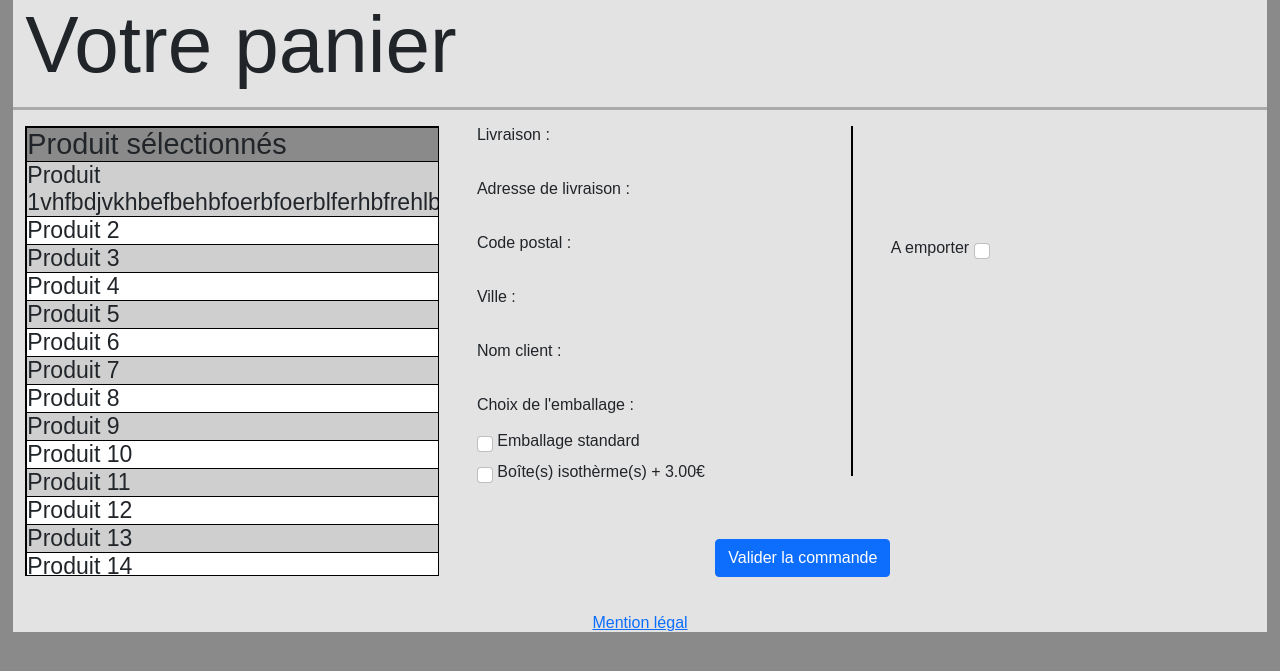
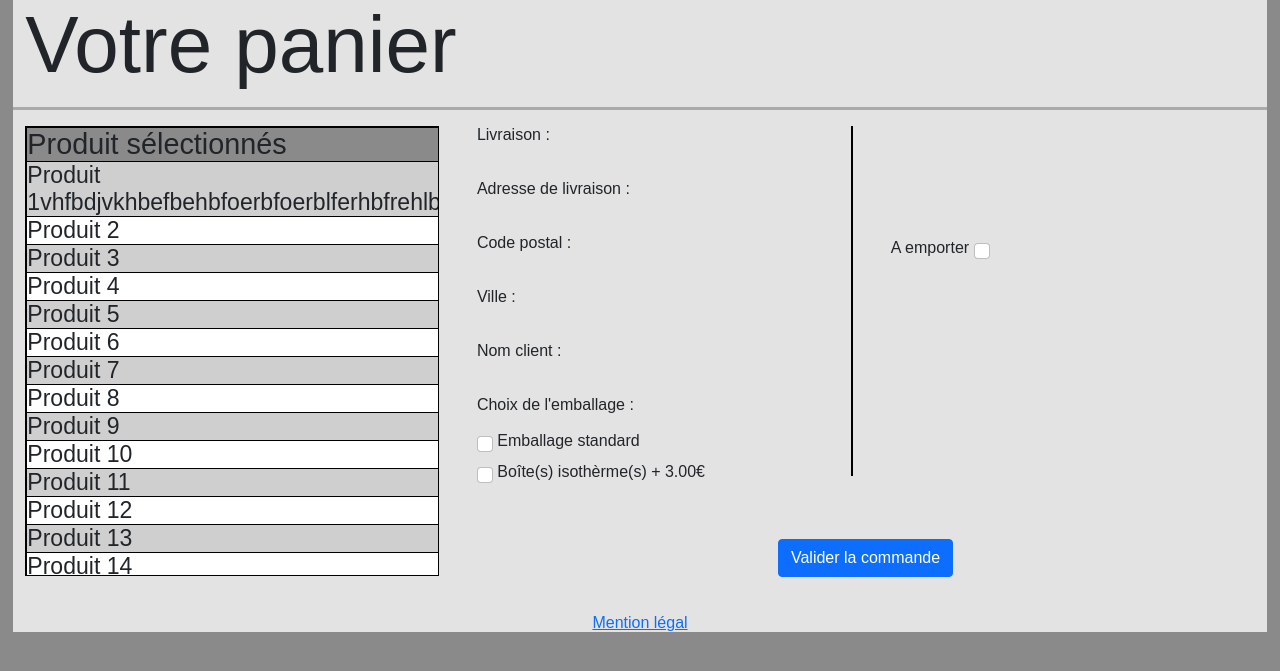
Before and after one commit to JeremyRbs/Demeter, a PHP site: page /Public/html/panier.html in a window 1280 px wide. Shown: the part 94-765 px from the top of the page. Run offline with PHP 8.4, Linux system fonts and the light colour scheme.

Commit message:
Update Sytle.css

```diff
--- a/Public/CSS/Sytle.css
+++ b/Public/CSS/Sytle.css
@@ -243,7 +243,7 @@ body{
 #artPanier4{
 	width: 30%;
 	height: 50px;
-	margin-left: 22%;
+	margin-left: 27%;
 	margin-top: 3%;
 	float: left;
 }
```
